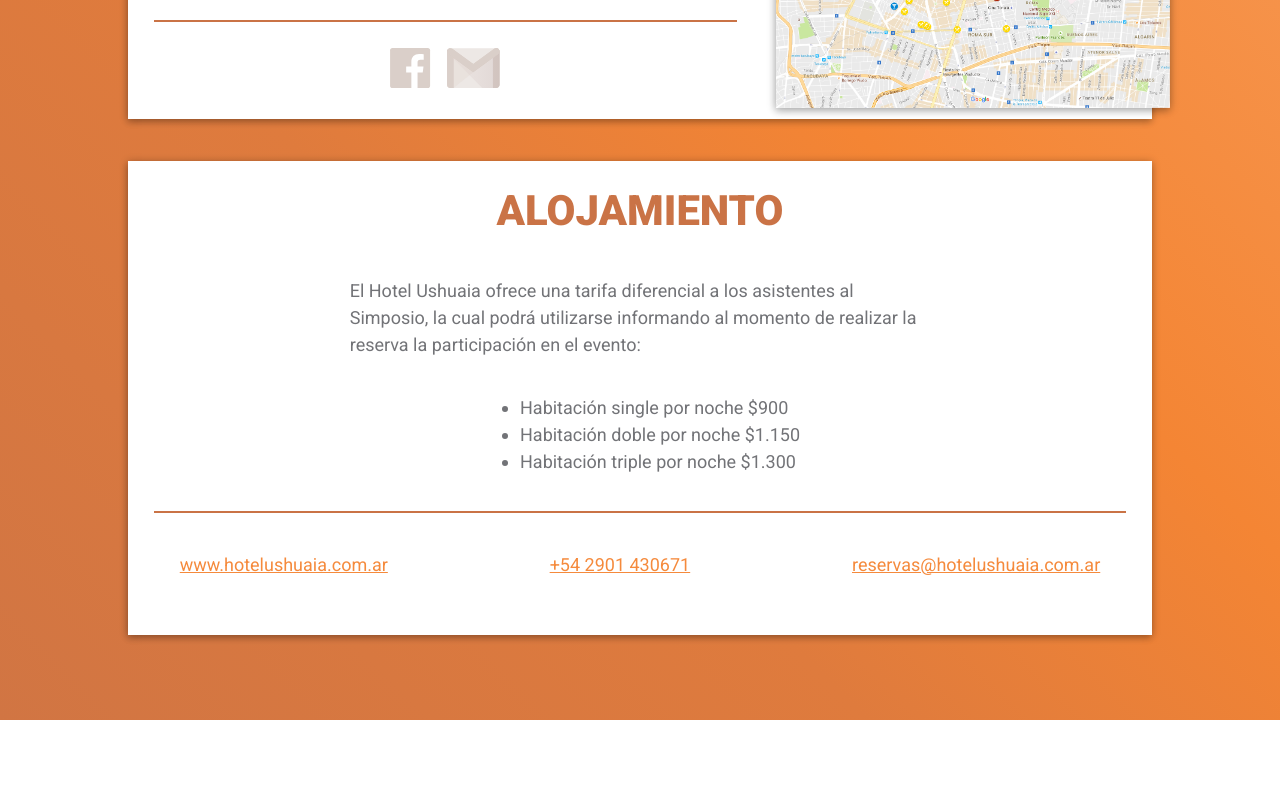
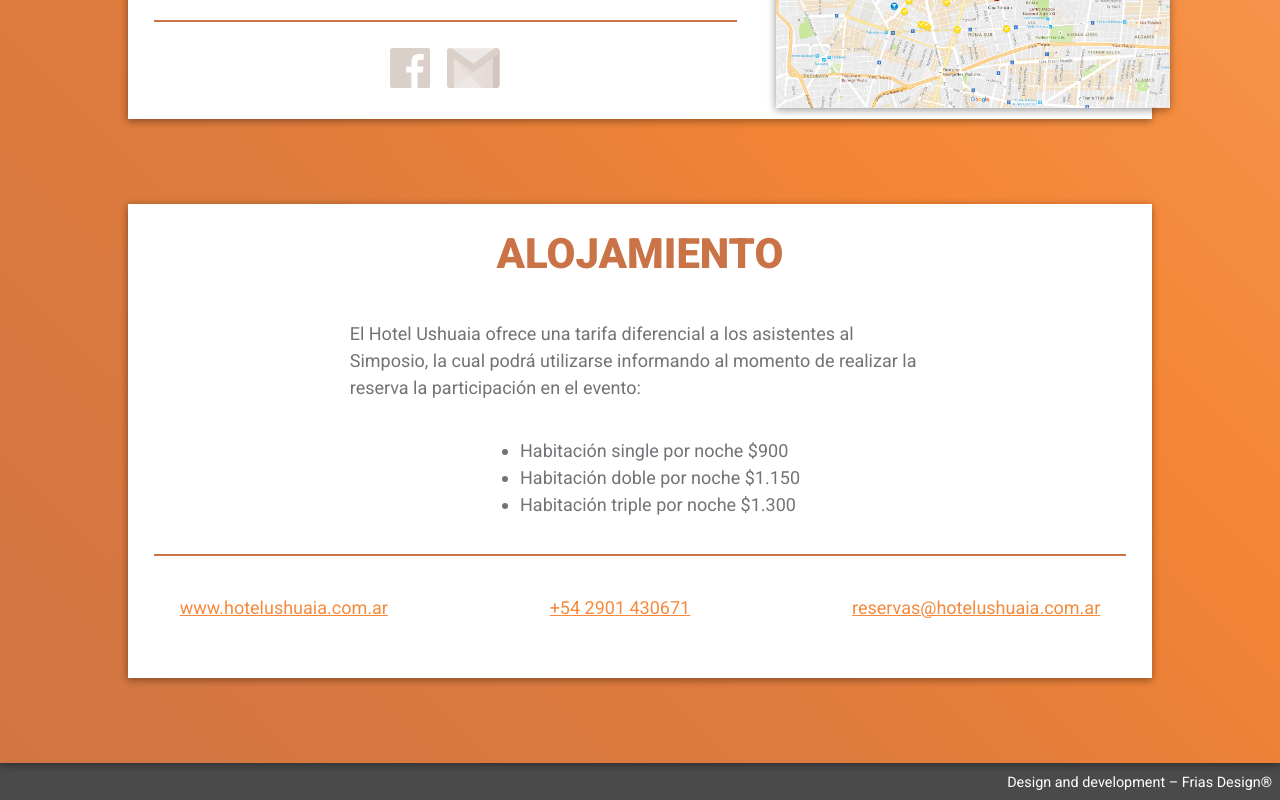
Before and after one commit to cafrias/xi-simposio-web, a React app: page / in a window 1280 px wide. Shown: the part 7724-8524 px from the top of the page. Before the commit the page ends 8444 px from the top, so only its background shows below. Built offline with nearby package versions, Linux system fonts and the light colour scheme.

Commit message:
Add footer and fix spacing

```diff
--- a/src/App.js
+++ b/src/App.js
@@ -53,6 +53,9 @@ class App extends Component {
           <Location/>
         </main>
         <ToTop/>
+        <footer className="main-footer">
+          <small>Design and development – Frias Design®</small>
+        </footer>
       </div>
     )
   }
--- a/src/App.sass
+++ b/src/App.sass
@@ -1,4 +1,5 @@
 @import './_sass/_breakpoints.sass'
+@import './_sass/_constants.sass'
 
 .content-container
   margin-top: 5.295rem
@@ -8,6 +9,13 @@
   height: 10px
   overflow: hidden
 
+.main-footer
+  background-color: #4a4a4a
+  color: #fff
+  text-align: right
+  padding: .5rem
+  +anti-aliased
+
 +for-desktop-up
   .content-container
     margin-top: 6.854rem
--- a/src/index.sass
+++ b/src/index.sass
@@ -1,4 +1,5 @@
 @import './_sass/_constants.sass'
+@import './_sass/_breakpoints.sass'
 
 html
   box-sizing: border-box
@@ -15,7 +16,7 @@ body
 
 // HEADING _____________________________________________________________________
 h2
-  font-size: 2.618rem
+  font-size: 2.023rem
   font-weight: 900
   color: #ca7346
   text-align: center
@@ -56,3 +57,7 @@ hr
   margin-left: auto
   margin-right: auto
   max-width: 36.288rem
+
++for-tablet-landscape-up
+  h2
+    font-size: 2.618rem
--- a/src/views/Location/Location.sass
+++ b/src/views/Location/Location.sass
@@ -2,7 +2,9 @@
 @import '../../_sass/_breakpoints.sass'
 
 .location
-  +shadow-1
+  position: relative
+  z-index: 5
+  +shadow-2
 
 .tile
   margin-top: 2.618rem
@@ -50,6 +52,7 @@
   display: flex
   flex-direction: column
   padding: 1.618rem
+  margin-top: 5.295rem
 
 .hotel__links
   display: flex
```
